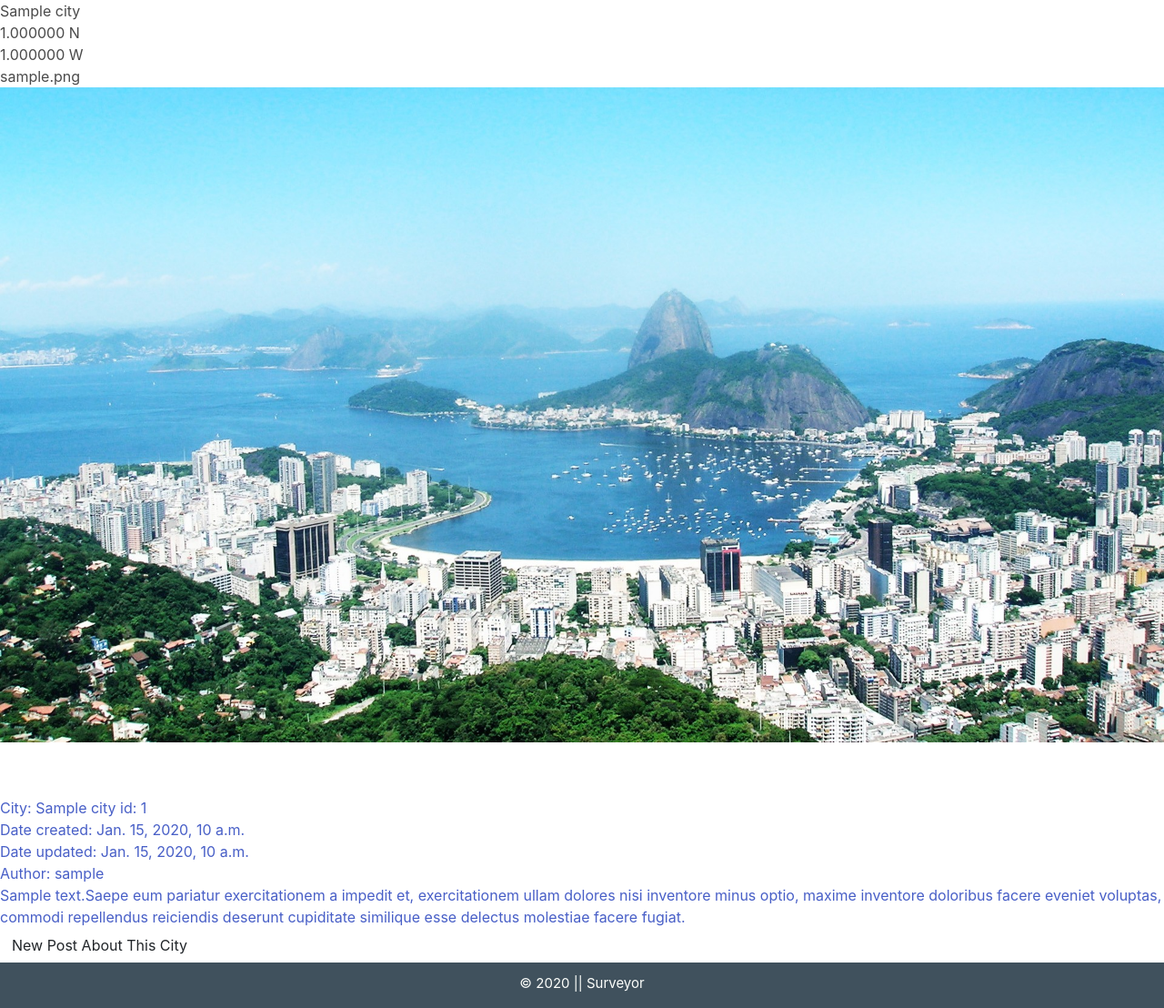
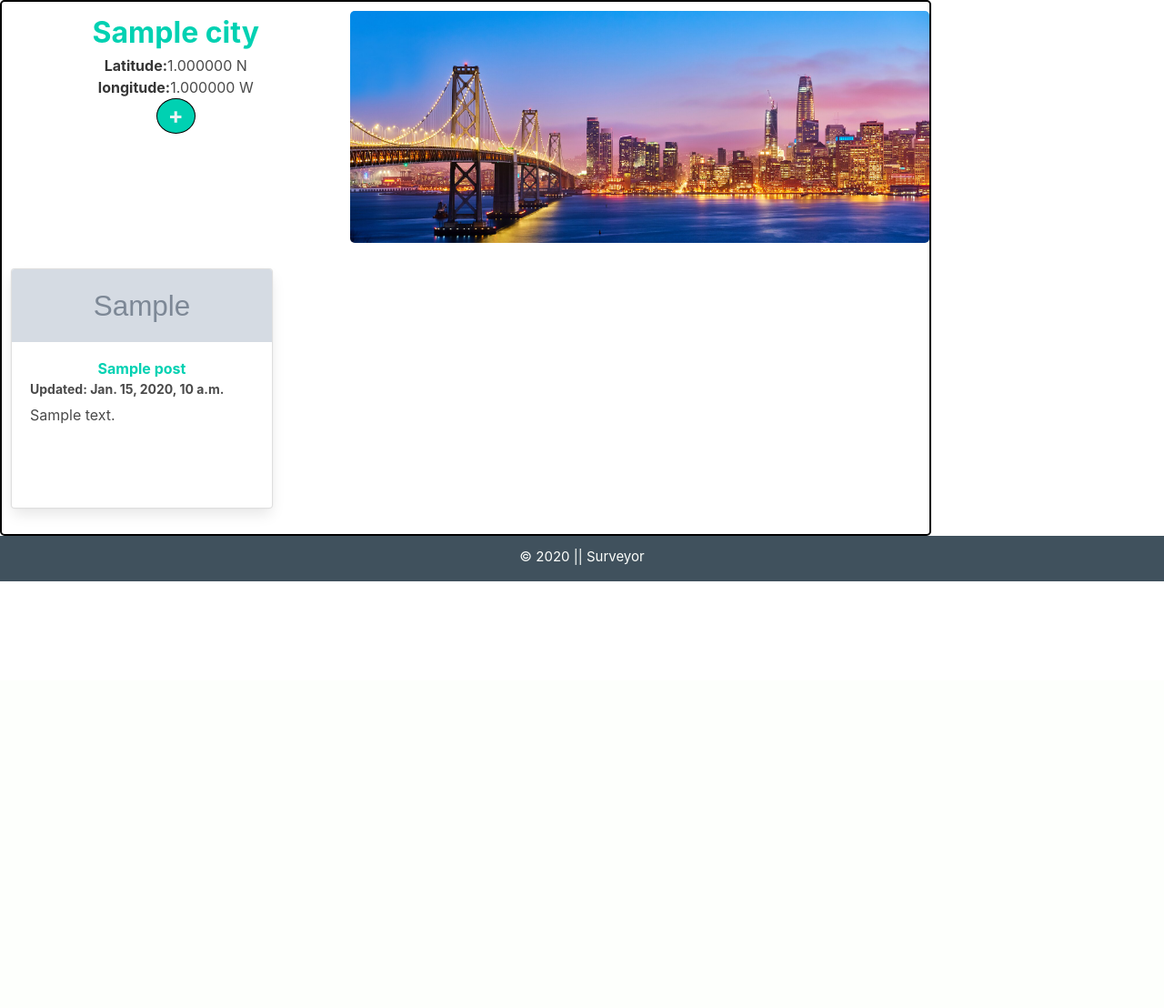
Before and after one commit to desertlp/wayfarer, a Django app: page /city/1/ in a window 1280 px wide. Shown: the part 52-1160 px from the top of the page at 91% size. After the commit the page ends 691 px from the top, so only its background shows below. Run offline with Django 3.2, Linux system fonts and the light colour scheme; tables that the repository leaves empty hold one stand-in row (values such as "Sample post"); grey boxes marked "Sample" are stand-in pictures; some libraries are stand-ins or nearby versions.

Commit message:
Dynamic post cards on city page/ some CSS on city page/ Static IMG update for home

```diff
--- a/main_app/static/styles/style.css
+++ b/main_app/static/styles/style.css
@@ -131,6 +131,7 @@ Profile
     align-items: center;
     flex-direction: row;
     min-height: 40vh;
+    align-content: flex-end;
 }
 
 .profile-img{
@@ -155,11 +156,21 @@ text-align: center;
 }
 .post-card{
     height: 33vh !important;
-    max-height: 30vh;
+    /* max-height: 30vh; */
+    height:30vh;
 }
 
 .card-img-top{
     height: 10vh;
+    object-fit: cover;
+    background-size:contain;
+    background-repeat:no-repeat;
+}
+
+.card-body{
+    overflow: hidden;
+    text-overflow: clip;
+
 }
 
 .post-card-title{
@@ -168,7 +179,56 @@ text-align: center;
     text-align: center;
 }
 
+.card-text{
+    height: 100%;
+    padding-top: 5px;
+    text-overflow: ellipsis;
+}
 
+/**********************************************************************************************************
+CITIES
+*/
+
+.city-show-conatiner{
+    width: 80vw;
+    border: 2px solid black;
+    border-radius: 5px;
+}
+
+.city-top{
+    display: flex;
+    flex-direction: row;
+}
+
+.city-details{
+    width: 30vw;
+    padding: 10px;
+    text-align: center;
+}
+
+
+.city-img-container{
+    width: 50vw;
+    margin-top: 10px;
+}
+
+.city-img{
+    border-radius: 5px;
+}
+
+.city-bottom{
+    display: flex;
+    flex-direction: row;
+    /* align-content: flex-end; */
+}
+.add-btn{
+    font-weight: 700;
+    font-size: 25px;
+    border-radius: 50%;
+    line-height: 25px;
+    padding: 2, 2, 4, 2;
+    border: 1px solid black;
+}
 /**********************************************************************************************************
 FORMS
 */
--- a/main_app/templates/city/show.html
+++ b/main_app/templates/city/show.html
@@ -1,11 +1,51 @@
 {% extends 'base.html' %}
 {% block content %}
-    <p>{{ city.name }}</p>
-    <p>{{ city.latitude }} N</p>
-    <p>{{ city.longitude }} W</p>
-    <p>{{ city.img_url }}</p>
+{% load static %}
 
-    {% for post in posts %}
+    <div class="city-show-conatiner">
+        <div class="city-top">
+            <div class="city-details">
+                <p class="city-title profile-h5">{{ city.name }}</p>
+                <p><strong>Latitude:</strong>{{ city.latitude }} N</p>
+                <p><strong>longitude:</strong>{{ city.longitude }} W</p>
+                {% comment %} <p>{{ city.img_url }}</p> {% endcomment %}
+
+                <a href="{% url 'new_post' city.id %}">
+                    <button class="edit-btn btn add-btn" type="button">+</button>
+                </a>
+
+            </div>
+            <div class="city-img-container">
+                <img class="city-img" src="{% static 'images/san_francisco.jpg' %}" alt="{{ city.name }}">
+            </div>
+
+        </div>
+
+
+        <div class="city-bottom">
+
+            <div class="all-posts">
+                {% for post in posts%}
+                    <a href= "{% url 'post' post.id %}">
+                        <div class="post-card card animate__animated animate__fadeInUp" style="width: 18rem;">
+                            <img class="card-img-top" src="{{ post.image.url }}" alt="Card image cap">
+                            <div class="card-body">
+                                <h5 class="post-card-title">{{post.title}}</h5>
+                                <small><strong>Updated: {{ post.updated }}</strong></small>
+                                <p class="card-text">{{post.body}}</p>
+                            </div>
+                        </div>
+                    </a>
+                {% endfor %}
+            </div>
+
+        </div>
+
+    </div>
+
+    {% endblock %}
+
+    {% comment %} {% for post in posts %}
         <a href="{% url 'post' post.id %}">
             <img src="../static/images/rio.jpg" alt="">
                 <h1>{{ post.title }}</h1>
@@ -13,12 +53,34 @@
             <div>Date created: {{ post.created }}</div>
             <div>Date updated: {{ post.updated }}</div>
             <div>Author: {{ post.user.username }}</div>
-            <p>{{ post.body }}Saepe eum pariatur exercitationem a impedit et, exercitationem ullam dolores nisi inventore minus optio, maxime inventore doloribus facere eveniet voluptas, commodi repellendus reiciendis deserunt cupiditate similique esse delectus molestiae facere fugiat.</p>
+            <p>{{ post.body }}</p>
         </a>
     {% endfor %}
 
         <a href="{% url 'new_post' city.id %}">
             <button class="btn" type="button">New Post About This City</button>
-        </a>
+        </a> {% endcomment %}
 
-{% endblock %}
+
+
+{% comment %} Addonis {% endcomment %}
+        {% comment %} <div class="album py-5 bg-light">
+                <div class="container">
+
+                  <div class="row justify-content-center align-items-center">
+                        {% for post in posts%}
+                        <a href="{% url 'post' post.id %}">
+                        <div class="col-12 col-md-6 col-sm-6 col-lg-6 col-md-4">
+                            <div class="card mb-4 shadow-sm">
+                                <img class="card-img-top" src="{{ post.image.url }}" alt="Card image cap">
+                                <div class="card-body">
+                                    <h5 class="post-card-title">{{post.title}}</h5>
+                                    <small><strong>Updated: {{ post.updated }}</strong></small>
+                                    <p class="card-text">{{post.body}}</p>
+                                </div>
+                            </div>
+                        </div>
+                        </a>{% endfor %}
+                    </div>
+                </div>
+            </div> {% endcomment %}
--- a/main_app/views.py
+++ b/main_app/views.py
@@ -74,18 +74,19 @@ def about(request):
     return render(request, 'about.html')
 
 def cities(request):
-    return HttpResponse('cities')
-    # return redirect('city', city_id=2)
+    # return HttpResponse('cities')
+    return redirect('city', city_id=3)
 
 def city(request, city_id):
     side_bar_cities = City.objects.all()
     city = City.objects.get(id=city_id)
-    posts = Post.objects.filter(city_id=city_id)
+    posts = Post.objects.filter(city_id=city_id).order_by('-updated')
     context = {
         'city': city,
         'posts': posts,
         'side_bar_cities': side_bar_cities,
     }
+    print(posts)
     return render(request, 'city/show.html', context)
     # return HttpResponse('cities')
 
```
Also changed, not shown: main_app/static/js/app.js (+11 -0 lines), main_app/templates/home.html (+8 -6 lines).
